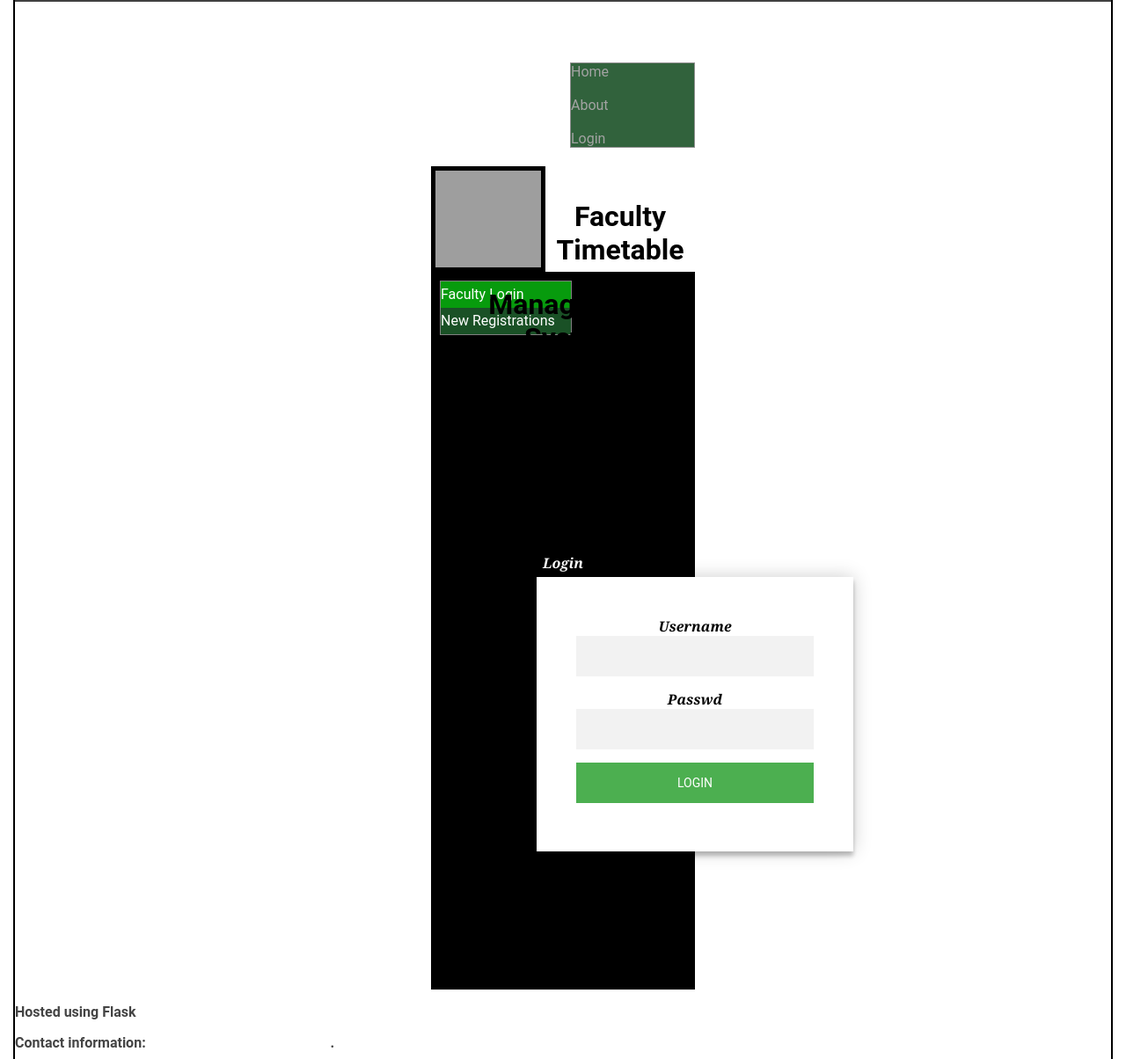
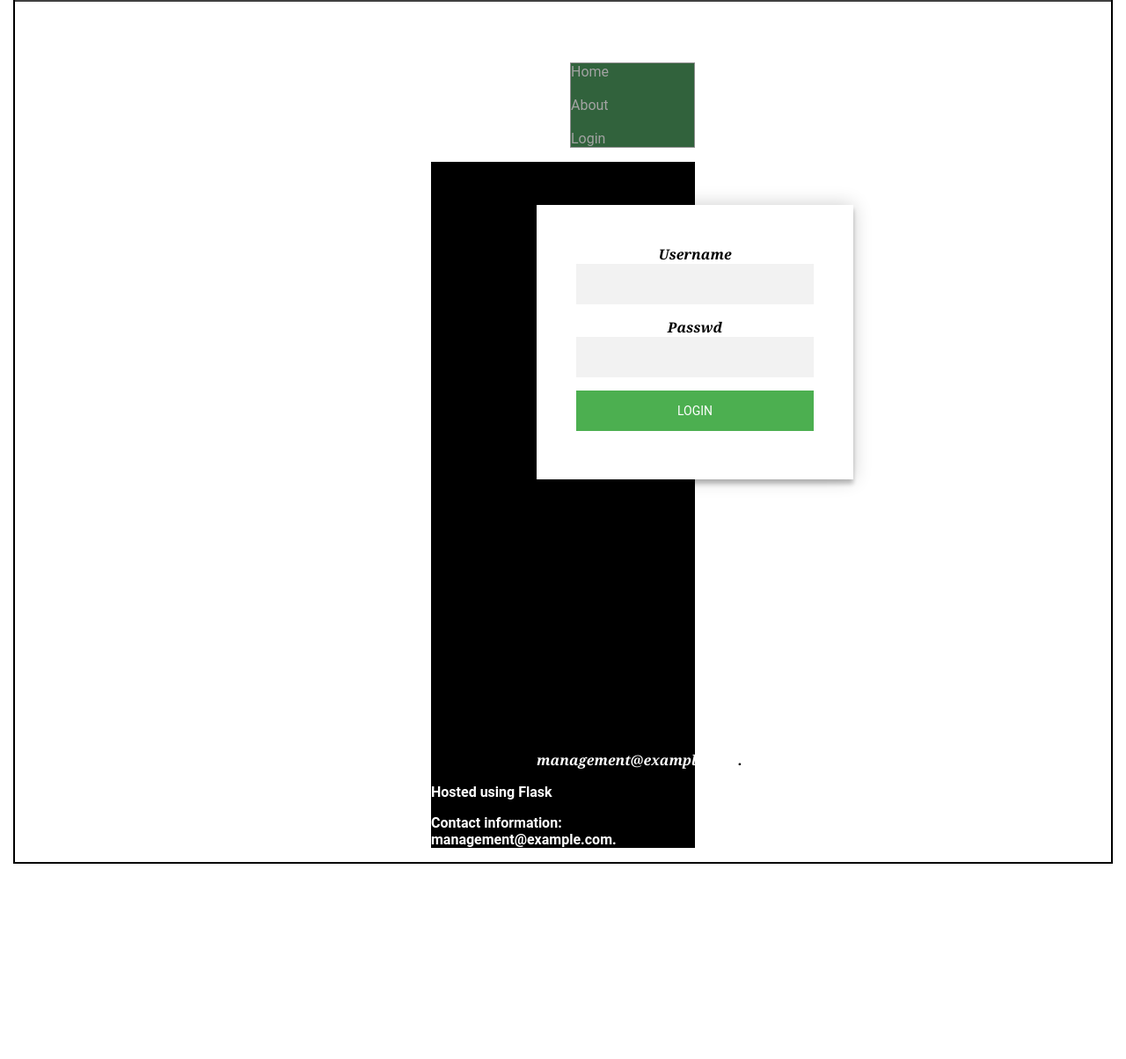
Before and after one commit to shreyaasridhar/Faculty-Timetable-Management-, a Python web app: template templates/login.html in a window 1280 px wide. Shown: the part 50-1254 px from the top of the page at 88% size. After the commit the page ends 1032 px from the top, so only its background shows below. Run offline with Jinja, Linux system fonts and the light colour scheme; the template is opened without the code that fills it, so the values that code supplies are empty, except form fields; form fields are guessed from the names that the template uses; grey boxes are pictures that could not be loaded.

Commit message:
Removed header.header image.

```diff
--- a/templates/login.html
+++ b/templates/login.html
@@ -18,25 +18,10 @@
 </head>
 <body>
 <p id="top">
-<div class="header">
-
-    <img src="http://www.i3indyatechnologies.com/cybersuraksha/registration/img/amrita-university.png"
-         alt="THE AWESOME LOGO"/>
-    <h1> Faculty Timetable Management System </h1>
-</div>
-
 <div class="page">
-    <div id="nav">
-        <ul>
-            <div class="active">
-                <li><a href="ftms.html">Faculty Login</a></li>
-            </div>
-            <li><a href="register.html">New Registrations</a></li>
-        </ul>
-    </div>
     <div id="pic">
 
-        <br><a href=""><b>Login</a><B> </br>
+        <br><b>Login<B> <br>
         <div class="login-page">
             <div class="form">
                     <form method="POST" action="{{ url_for('login') }}">
@@ -53,24 +38,14 @@
                 </form>
             </div>
         </div>
-
-
-    </div>
     <br>
     <br>
     <br>
-
-    <!--aside>
-        <section class="contact-details">
-            <b>Any Queries:</b><BR>
-            Mail us at:<a href="mailto:vedhapriya1996@gmail.com"> <b>bowmeowbow@gmail.com</b></a>
-        </section>
-    </aside-->
-
-
-</div>
-
-</div>
+<footer>
+  <p>Hosted using Flask</p>
+  <p>Contact information: <a href="mailto:shreyanju@gmail.com">
+  management@example.com</a>.</p>
+</footer>
 </body>
 </html>
 {% endblock %}
```
